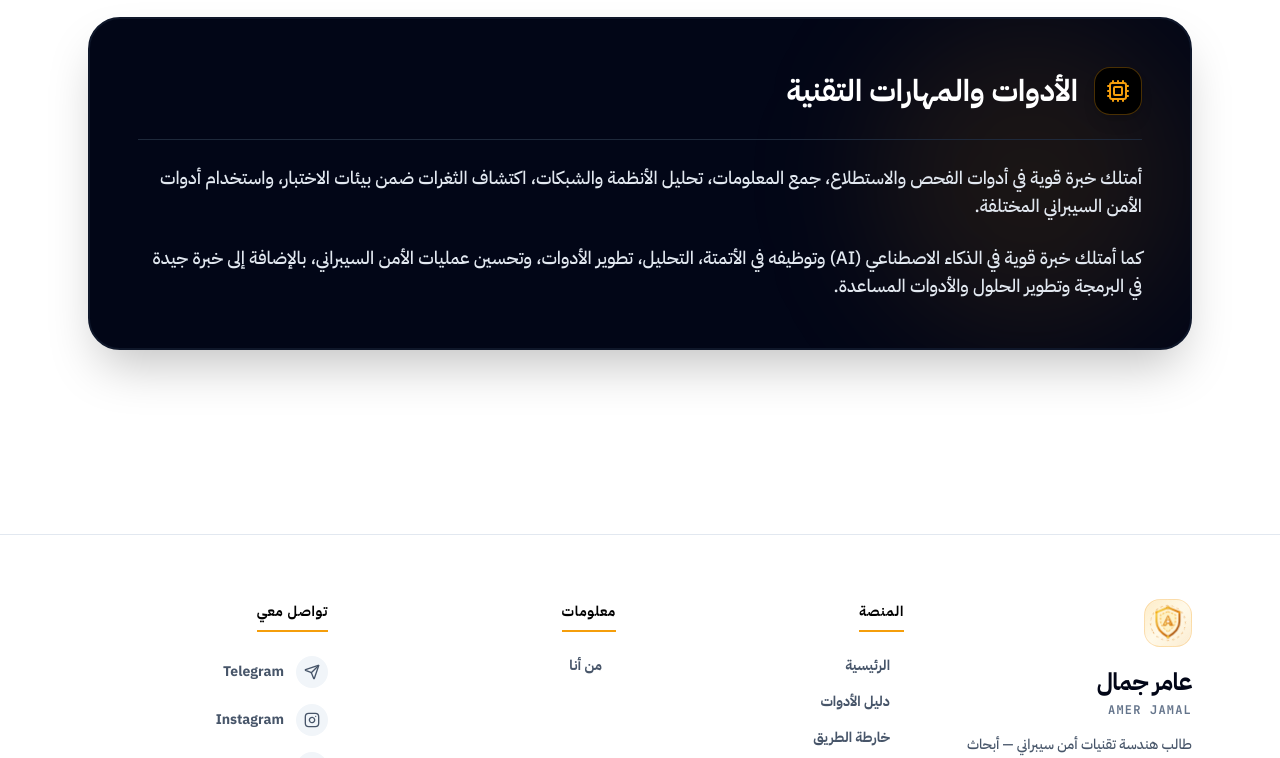
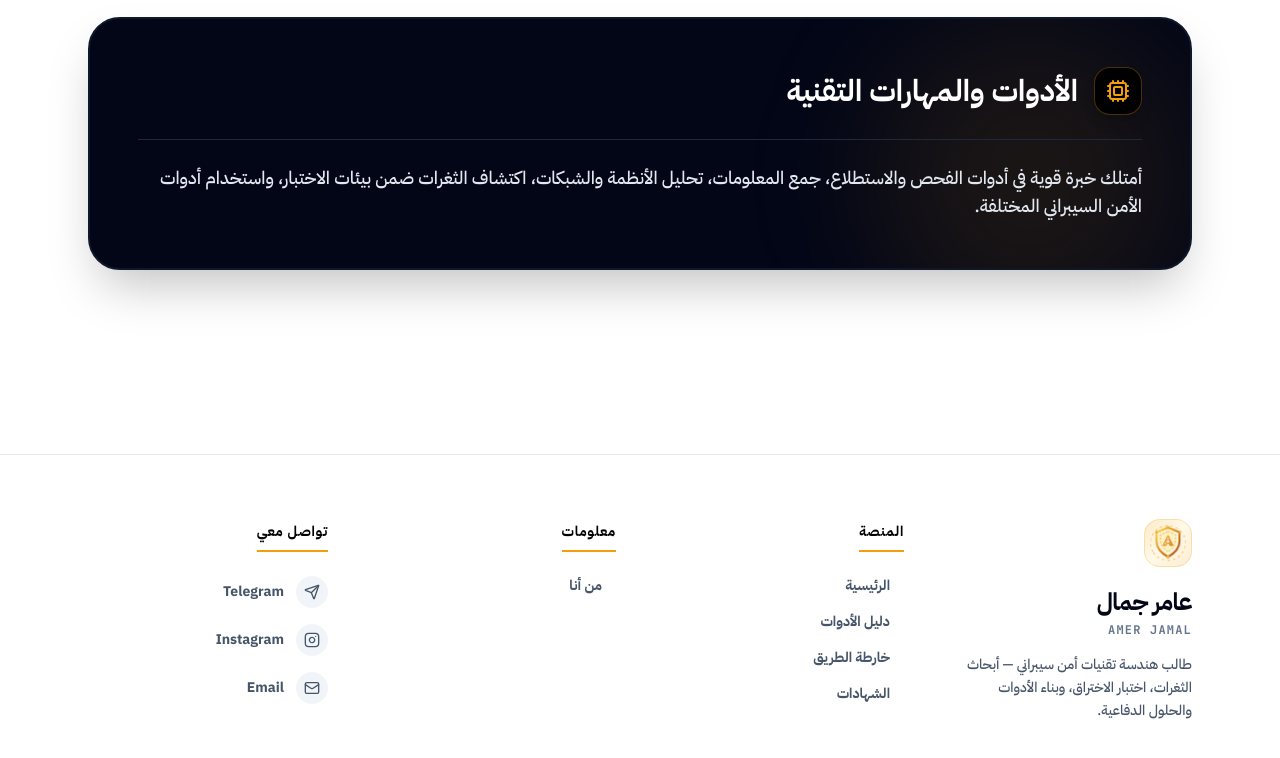
Before and after one commit to AF143-2025/Amer-Jamal, a React (Vite) app: page /about in a window 1280 px wide. Shown: the part 1453-2211 px from the top of the page. Built offline with nearby package versions, Linux system fonts and the light colour scheme.

Commit message:
Remove AI and automation statement from About page and site config

```diff
--- a/src/data/siteConfig.ts
+++ b/src/data/siteConfig.ts
@@ -55,7 +55,7 @@ export const siteConfig: SiteConfig = {
   detailedBio: [
     "طالب هندسة تقنيات أمن سيبراني، مهتم ومتخصص في مجالات الأمن السيبراني والاختبار الاختراقي، مع خبرة عملية قوية في الاستطلاع وجمع المعلومات (Reconnaissance & OSINT)، فحص الأنظمة والشبكات، واستخدام أدوات الأمن السيبراني والتحليل الأمني.",
     "أكملت تدريبات ودورات في مجالات متعددة تشمل: OSCP، OSINT، eJPT v2، CEH v12، Networking، Red Team، Bug Bounty، Linux، وPenetration Testing.",
-    "أمتلك خبرة قوية في استخدام أدوات الفحص والاستطلاع وجمع البيانات، تحليل الأهداف والأنظمة، واكتشاف الثغرات ضمن بيئات الاختبار الأمني. كما أمتلك خبرة متقدمة في الذكاء الاصطناعي (AI) وتوظيفه في الأتمتة، التحليل، تطوير الأدوات، وتحسين عمليات الأمن السيبراني.",
+    "أمتلك خبرة قوية في استخدام أدوات الفحص والاستطلاع وجمع البيانات، تحليل الأهداف والأنظمة، واكتشاف الثغرات ضمن بيئات الاختبار الأمني.",
     "بالإضافة إلى ذلك، لدي خبرة جيدة في البرمجة وتطوير الحلول والأدوات المساعدة، مع اهتمام مستمر بتطوير مهاراتي في اختبار الاختراق، Red Teaming، Bug Bounty، وأمن الأنظمة والشبكات."
   ],
   location: "عالمي / العمل عن بعد",
--- a/src/pages/AboutPage.tsx
+++ b/src/pages/AboutPage.tsx
@@ -142,11 +142,8 @@ export const AboutPage: React.FC = () => {
               <h2 className="text-3xl font-black text-white font-arabic">الأدوات والمهارات التقنية</h2>
             </div>
 
-            <p className="text-slate-200 text-base md:text-lg leading-loose font-arabic font-medium mb-6">
+            <p className="text-slate-200 text-base md:text-lg leading-loose font-arabic font-medium">
               أمتلك خبرة قوية في أدوات الفحص والاستطلاع، جمع المعلومات، تحليل الأنظمة والشبكات، اكتشاف الثغرات ضمن بيئات الاختبار، واستخدام أدوات الأمن السيبراني المختلفة.
-            </p>
-            <p className="text-slate-200 text-base md:text-lg leading-loose font-arabic font-medium">
-              كما أمتلك خبرة قوية في الذكاء الاصطناعي (AI) وتوظيفه في الأتمتة، التحليل، تطوير الأدوات، وتحسين عمليات الأمن السيبراني، بالإضافة إلى خبرة جيدة في البرمجة وتطوير الحلول والأدوات المساعدة.
             </p>
           </div>
         </div>
```
